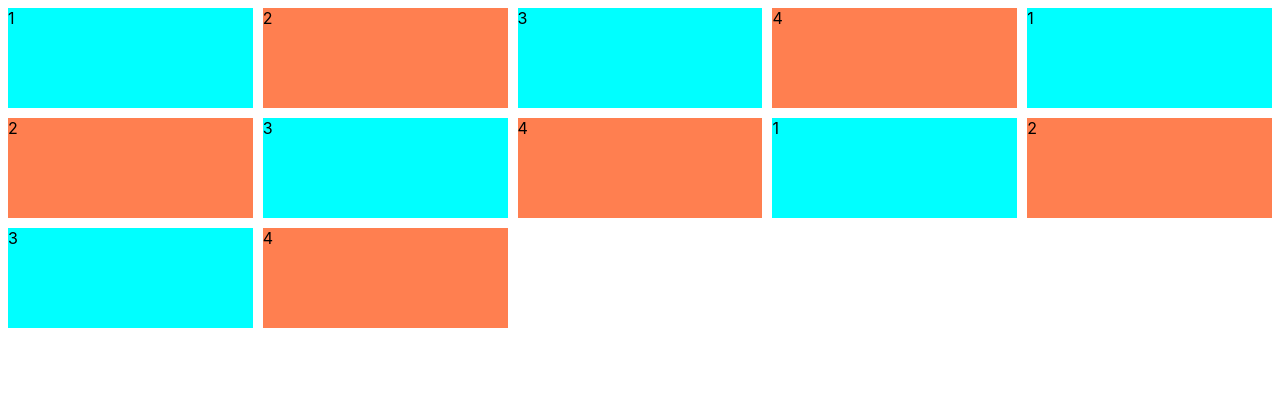
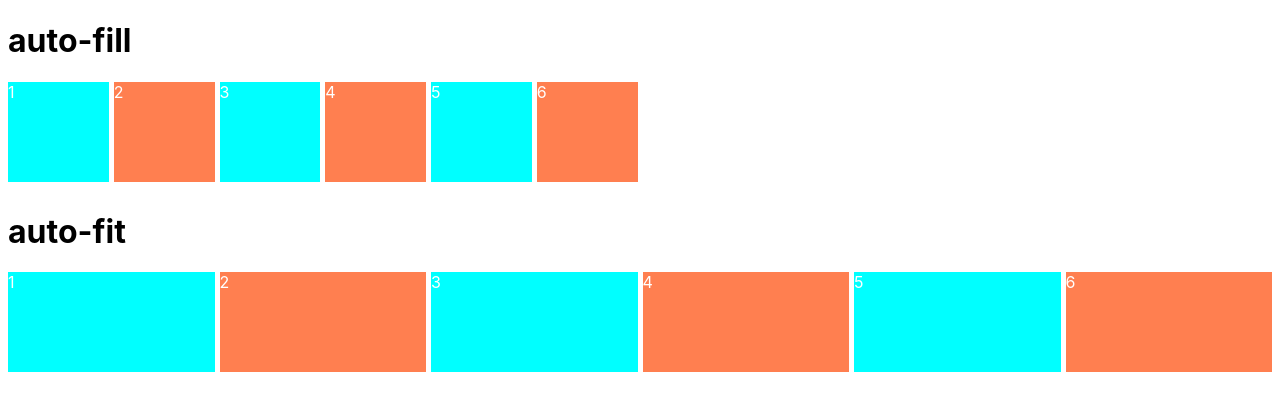
Before and after one commit to Strongorange/CSS_master, a React (Create React App) app: page / in a window 1280 px wide. Shown: the top 410 px of the page. Built offline with nearby package versions, Linux system fonts and the light colour scheme.

Commit message:
auto-fill, auto-fit

```diff
--- a/src/App.css
+++ b/src/App.css
@@ -1,10 +1,14 @@
-.father {
+.grid {
+  color: white;
   display: grid;
-  gap: 10px;
-  height: 50vh;
-  grid-template-columns: repeat(5, minmax(200px, 1fr));
-  grid-template-rows: repeat(4, 100px);
-  grid-auto-columns: 100px;
+  gap: 5px;
+  grid-template-columns: repeat(auto-fill, minmax(100px, 1fr));
+  grid-auto-rows: 100px;
+  margin-bottom: 30px;
+}
+
+.grid:last-child {
+  grid-template-columns: repeat(auto-fit, minmax(100px, 1fr));
 }
 
 .item:nth-child(even) {
--- a/src/App.js
+++ b/src/App.js
@@ -3,19 +3,23 @@ import "./App.css";
 function App() {
   return (
     <>
-      <div className="father">
+      <h1>auto-fill</h1>
+      <div className="grid">
         <div className="item">1</div>
         <div className="item">2</div>
         <div className="item">3</div>
         <div className="item">4</div>
+        <div className="item">5</div>
+        <div className="item">6</div>
+      </div>
+      <h1>auto-fit</h1>
+      <div className="grid">
         <div className="item">1</div>
         <div className="item">2</div>
         <div className="item">3</div>
         <div className="item">4</div>
-        <div className="item">1</div>
-        <div className="item">2</div>
-        <div className="item">3</div>
-        <div className="item">4</div>
+        <div className="item">5</div>
+        <div className="item">6</div>
       </div>
     </>
   );
```
Also changed, not shown: 1 other file (tests, documents, lock files or other folders).
